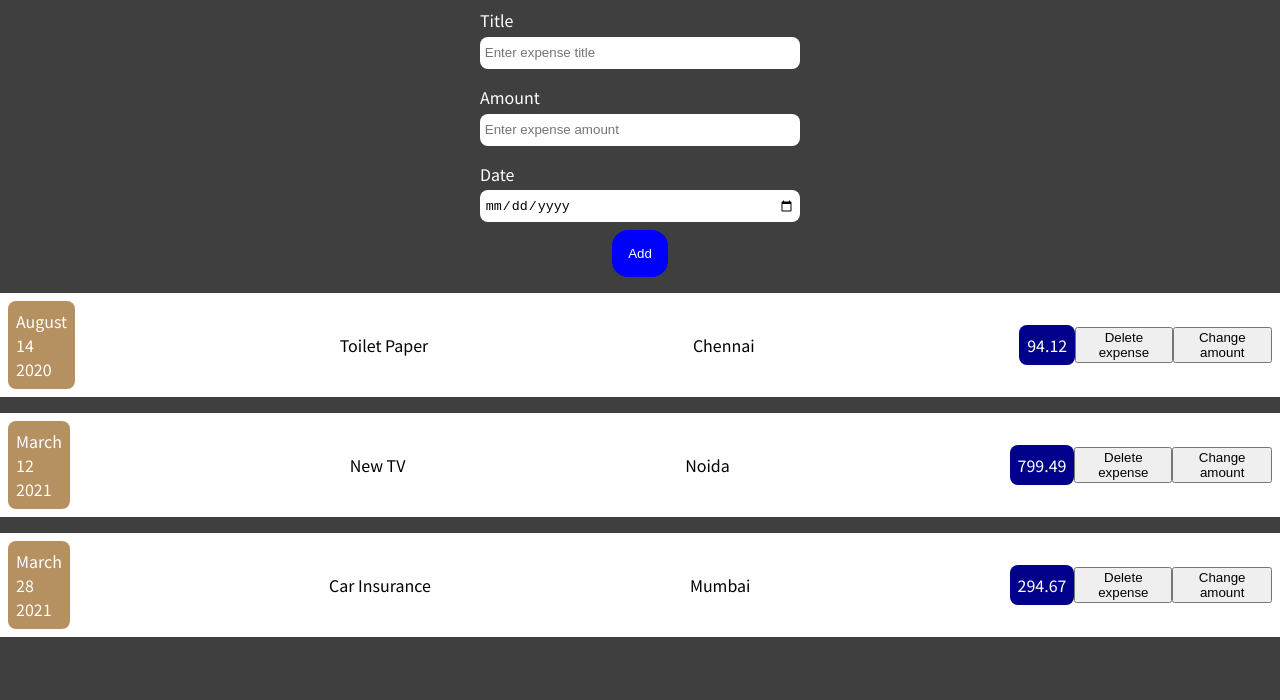
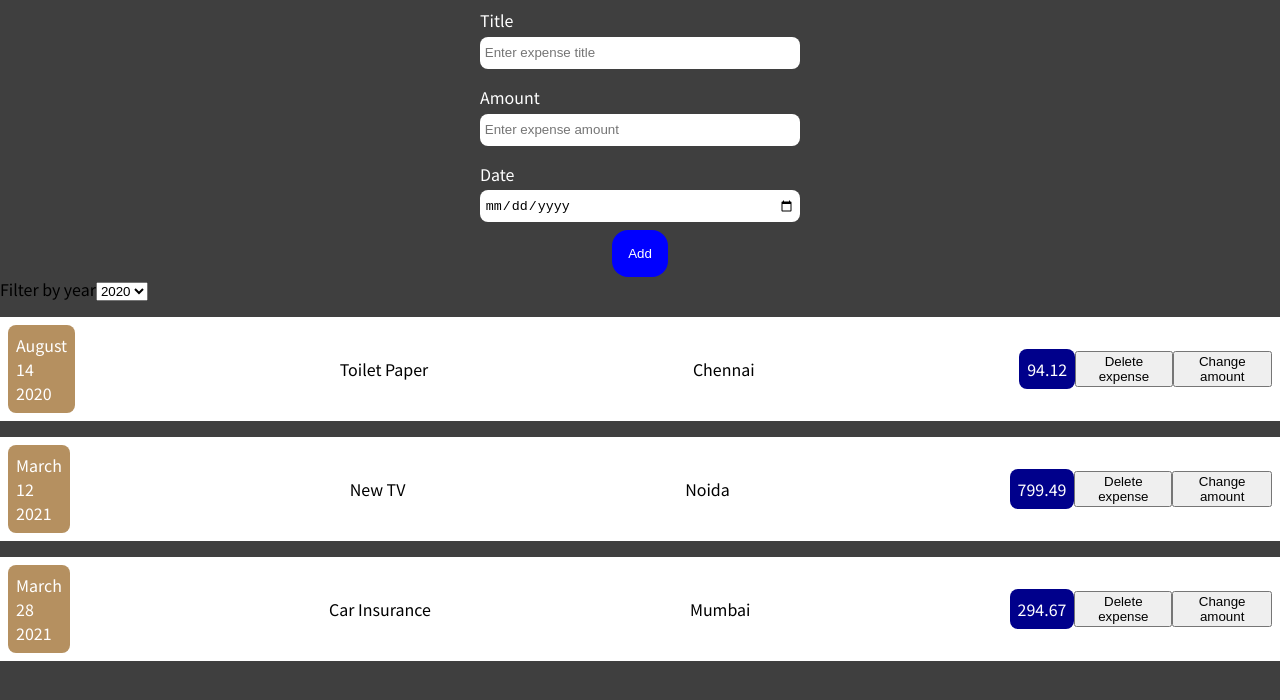
Before and after one commit to sps-398/react-course, a React (Create React App) app: page / in a window 1280 px wide. Shown: the top 700 px of the page. Built offline with nearby package versions, Linux system fonts and the light colour scheme.

Commit message:
task10_ass2_react

```diff
--- a/src/App.js
+++ b/src/App.js
@@ -26,12 +26,12 @@ function App() {
     }
   ];
 
-  const [expenses, addExpense] = useState(items);
+  const [expenses, setExpenses] = useState(items);
 
   function addExpenseHandler(newExpense) {
-    console.log("Inside App", expenses);
-    expenses.push(newExpense);
-    addExpense(expenses);
+    setExpenses(prevExpenses => {
+      return [newExpense, ...prevExpenses];
+    });
   }
 
   return (
--- a/src/components/Expenses/Expenses.js
+++ b/src/components/Expenses/Expenses.js
@@ -1,15 +1,28 @@
 import ExpenseItem from "./ExpenseItem";
+import ExpensesFilter from "../ExpensesFilter";
+import React, { useState } from 'react';
 
 function Expenses(props) {
     const expenses = props.expenses;
 
+    const [filteredYear, setFilteredYear] = useState('2020');
+
+    function filterChangeHandler(selectedYear) {
+      setFilteredYear(selectedYear);
+    }
+
     return (
         <div>
-          {expenses.map(expense => {
-            return (
-              <ExpenseItem key={expense.id} title={expense.title} amount={expense.amount} date={expense.date} location={expense.location}></ExpenseItem>
-            )
-          })}
+          <ExpensesFilter selected={filteredYear} onChangeFilter={filterChangeHandler}></ExpensesFilter>
+          {expenses.map(expense => (
+              <ExpenseItem
+                key={expense.id}
+                title={expense.title}
+                amount={expense.amount}
+                date={expense.date}
+                location={expense.location}
+              ></ExpenseItem>
+            ))}
         </div>
     );
 }
--- /dev/null
+++ b/src/components/ExpensesFilter.js
@@ -0,0 +1,21 @@
+
+function ExpensesFilter(props) {
+
+    function dropDownChangeHandler(e) {
+        props.onChangeFilter(e.target.value);
+    }
+
+    return (
+        <div>
+            <label>Filter by year</label>
+            <select value={props.selected} onChange={dropDownChangeHandler}>
+                <option>2020</option>
+                <option>2021</option>
+                <option>2022</option>
+                <option>2023</option>
+            </select>
+        </div>
+    )
+}
+
+export default ExpensesFilter;
```
